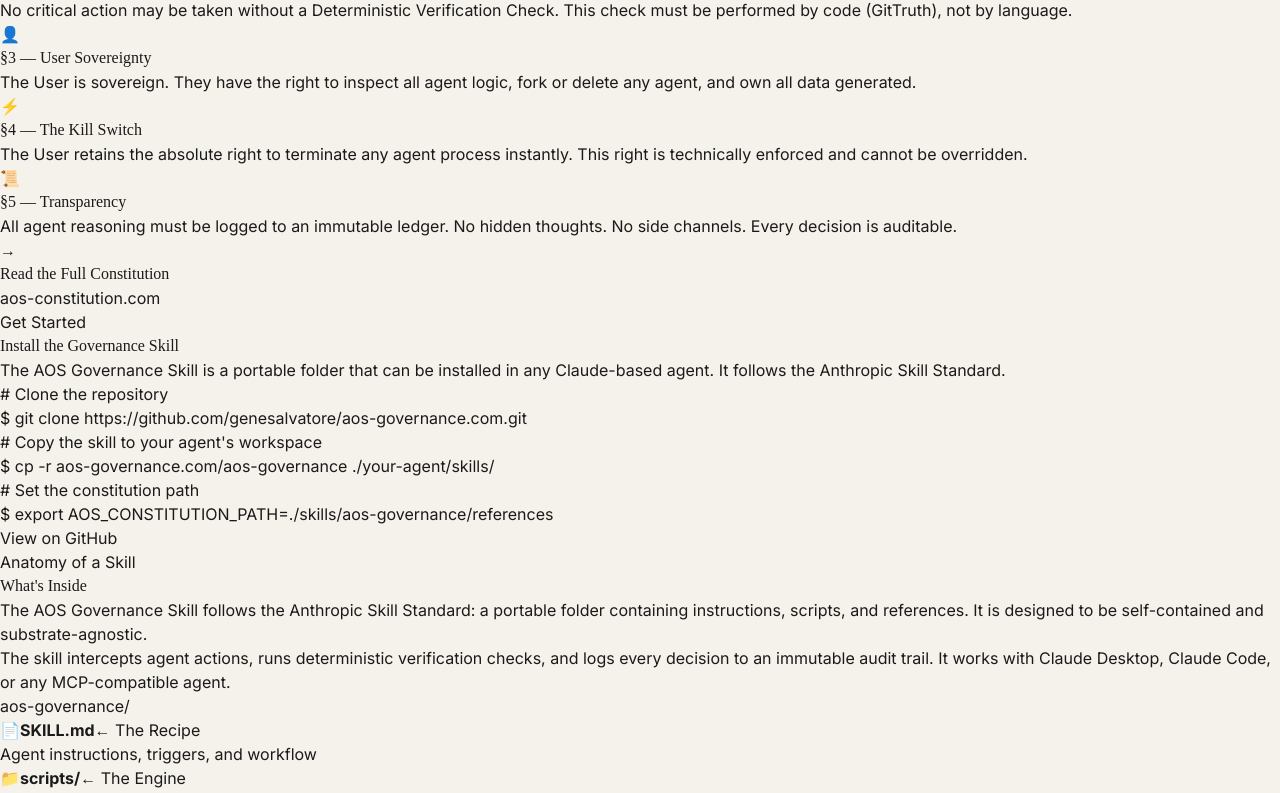
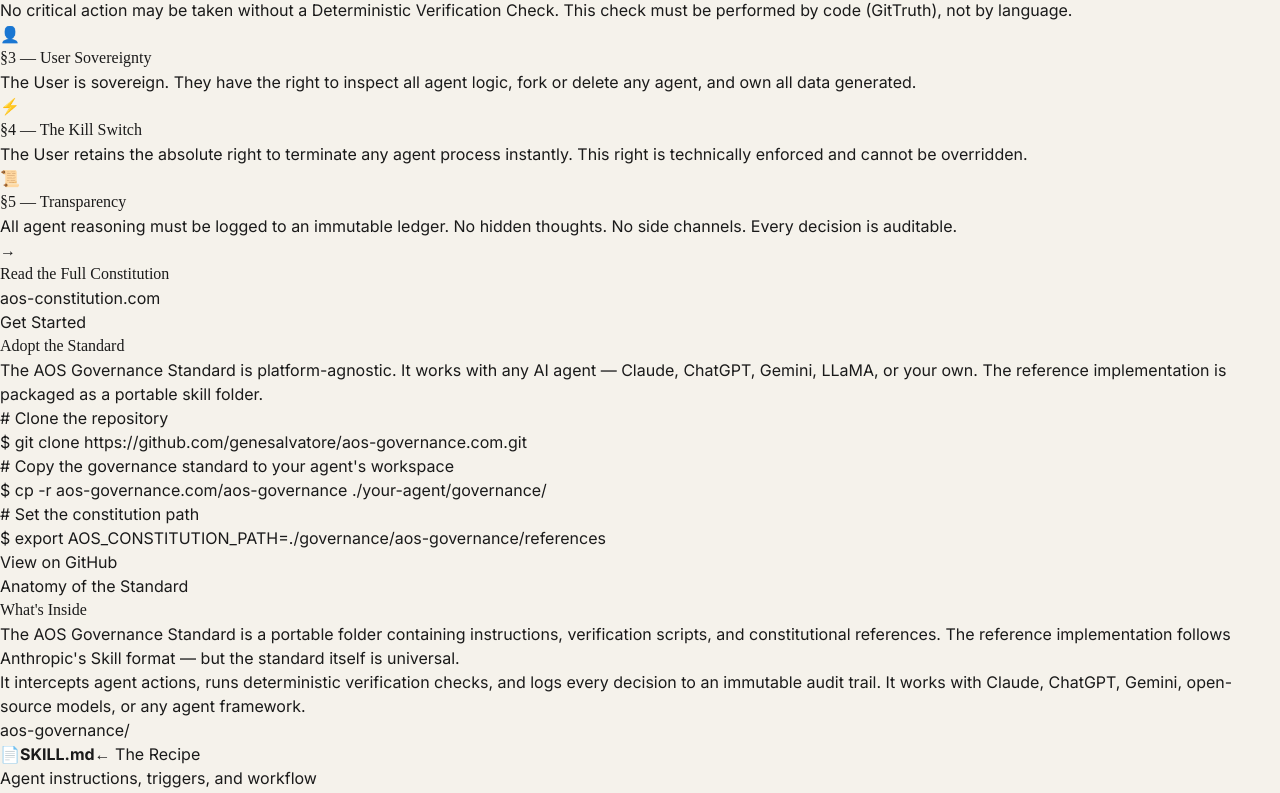
Before and after one commit to genesalvatore/aos-governance.com, a React (Vite) app in the folder aos-governance-web/: page / in a window 1280 px wide. Shown: the part 1994-2787 px from the top of the page. Built offline with nearby package versions, Linux system fonts and the light colour scheme.

Commit message:
Reframe as universal standard  platform-agnostic, not Anthropic-only

```diff
--- a/aos-governance-web/src/App.tsx
+++ b/aos-governance-web/src/App.tsx
@@ -224,7 +224,7 @@ export default function App() {
               <a href="#standard" className="hover:text-black transition-colors">Standard</a>
               <a href="#how-it-works" className="hover:text-black transition-colors">How It Works</a>
               <a href="#mars" className="hover:text-black transition-colors">The Mars Precedent</a>
-              <a href="https://github.com/genesalvatore/aos-governance.com" target="_blank" rel="noopener noreferrer" className="px-3 py-1.5 bg-black text-white rounded-md hover:bg-gray-800 transition-colors">Get the Skill</a>
+              <a href="https://github.com/genesalvatore/aos-governance.com" target="_blank" rel="noopener noreferrer" className="px-3 py-1.5 bg-black text-white rounded-md hover:bg-gray-800 transition-colors">Get the Standard</a>
             </div>
 
             {/* Mobile hamburger */}
@@ -243,7 +243,7 @@ export default function App() {
                 <a href="#standard" onClick={() => setMobileMenuOpen(false)} className="block py-3 text-sm font-medium text-gray-700 hover:text-black transition-colors border-b border-black/5">Standard</a>
                 <a href="#how-it-works" onClick={() => setMobileMenuOpen(false)} className="block py-3 text-sm font-medium text-gray-700 hover:text-black transition-colors border-b border-black/5">How It Works</a>
                 <a href="#mars" onClick={() => setMobileMenuOpen(false)} className="block py-3 text-sm font-medium text-gray-700 hover:text-black transition-colors border-b border-black/5">The Mars Precedent</a>
-                <a href="https://github.com/genesalvatore/aos-governance.com" target="_blank" rel="noopener noreferrer" className="block mt-3 text-center py-3 bg-black text-white rounded-xl font-semibold text-sm hover:bg-gray-800 transition-colors">Get the Skill</a>
+                <a href="https://github.com/genesalvatore/aos-governance.com" target="_blank" rel="noopener noreferrer" className="block mt-3 text-center py-3 bg-black text-white rounded-xl font-semibold text-sm hover:bg-gray-800 transition-colors">Get the Standard</a>
               </div>
             </div>
           )}
@@ -268,7 +268,7 @@ export default function App() {
             </button>
             <div className="pt-8 flex flex-wrap gap-4">
               <a href="https://github.com/genesalvatore/aos-governance.com" target="_blank" rel="noopener noreferrer" className="px-6 py-3 bg-black text-white rounded-lg font-medium hover:bg-gray-800 transition-transform active:scale-95 text-center">
-                Install Governance Skill
+                Get the Standard
               </a>
               <a href="#manifesto" className="px-6 py-3 border border-black/20 text-black rounded-lg font-medium hover:bg-black/5 transition-colors text-center">
                 Read the Manifesto
@@ -573,17 +573,17 @@ export default function App() {
         <section id="get-started" className="py-24 bg-white border-y border-black/5">
           <div className="max-w-4xl mx-auto px-6 text-center space-y-8">
             <div className="text-xs font-mono uppercase tracking-wider text-gray-400">Get Started</div>
-            <h2 className="font-serif text-4xl md:text-5xl">Install the Governance Skill</h2>
+            <h2 className="font-serif text-4xl md:text-5xl">Adopt the Standard</h2>
             <p className="text-lg text-gray-500 max-w-2xl mx-auto">
-              The AOS Governance Skill is a portable folder that can be installed in any Claude-based agent. It follows the Anthropic Skill Standard.
+              The AOS Governance Standard is platform-agnostic. It works with any AI agent — Claude, ChatGPT, Gemini, LLaMA, or your own. The reference implementation is packaged as a portable skill folder.
             </p>
             <div className="bg-gray-900 rounded-xl p-6 text-left font-mono text-sm text-gray-300 max-w-2xl mx-auto">
               <div className="text-gray-500 mb-2"># Clone the repository</div>
               <div className="text-green-400">$ git clone https://github.com/genesalvatore/aos-governance.com.git</div>
-              <div className="text-gray-500 mt-4 mb-2"># Copy the skill to your agent's workspace</div>
-              <div className="text-green-400">$ cp -r aos-governance.com/aos-governance ./your-agent/skills/</div>
+              <div className="text-gray-500 mt-4 mb-2"># Copy the governance standard to your agent's workspace</div>
+              <div className="text-green-400">$ cp -r aos-governance.com/aos-governance ./your-agent/governance/</div>
               <div className="text-gray-500 mt-4 mb-2"># Set the constitution path</div>
-              <div className="text-green-400">$ export AOS_CONSTITUTION_PATH=./skills/aos-governance/references</div>
+              <div className="text-green-400">$ export AOS_CONSTITUTION_PATH=./governance/aos-governance/references</div>
             </div>
             <div className="pt-4 flex flex-wrap justify-center gap-4">
               <a href="https://github.com/genesalvatore/aos-governance.com" target="_blank" rel="noopener noreferrer" className="px-8 py-4 bg-black text-white rounded-lg font-medium hover:bg-gray-800 transition-transform active:scale-95 text-lg">
@@ -600,13 +600,13 @@ export default function App() {
           <div className="max-w-6xl mx-auto px-6">
             <div className="grid md:grid-cols-2 gap-16 items-start">
               <div className="space-y-6">
-                <div className="text-xs font-mono uppercase tracking-wider text-gray-400">Anatomy of a Skill</div>
+                <div className="text-xs font-mono uppercase tracking-wider text-gray-400">Anatomy of the Standard</div>
                 <h2 className="font-serif text-4xl">What's Inside</h2>
                 <p className="text-lg text-gray-600 leading-relaxed">
-                  The AOS Governance Skill follows the Anthropic Skill Standard: a portable folder containing instructions, scripts, and references. It is designed to be self-contained and substrate-agnostic.
+                  The AOS Governance Standard is a portable folder containing instructions, verification scripts, and constitutional references. The reference implementation follows Anthropic's Skill format — but the standard itself is universal.
                 </p>
                 <p className="text-gray-500 leading-relaxed">
-                  The skill intercepts agent actions, runs deterministic verification checks, and logs every decision to an immutable audit trail. It works with Claude Desktop, Claude Code, or any MCP-compatible agent.
+                  It intercepts agent actions, runs deterministic verification checks, and logs every decision to an immutable audit trail. It works with Claude, ChatGPT, Gemini, open-source models, or any agent framework.
                 </p>
               </div>
               <div className="bg-gray-50 rounded-xl p-8 font-mono text-sm border border-gray-100">
```
